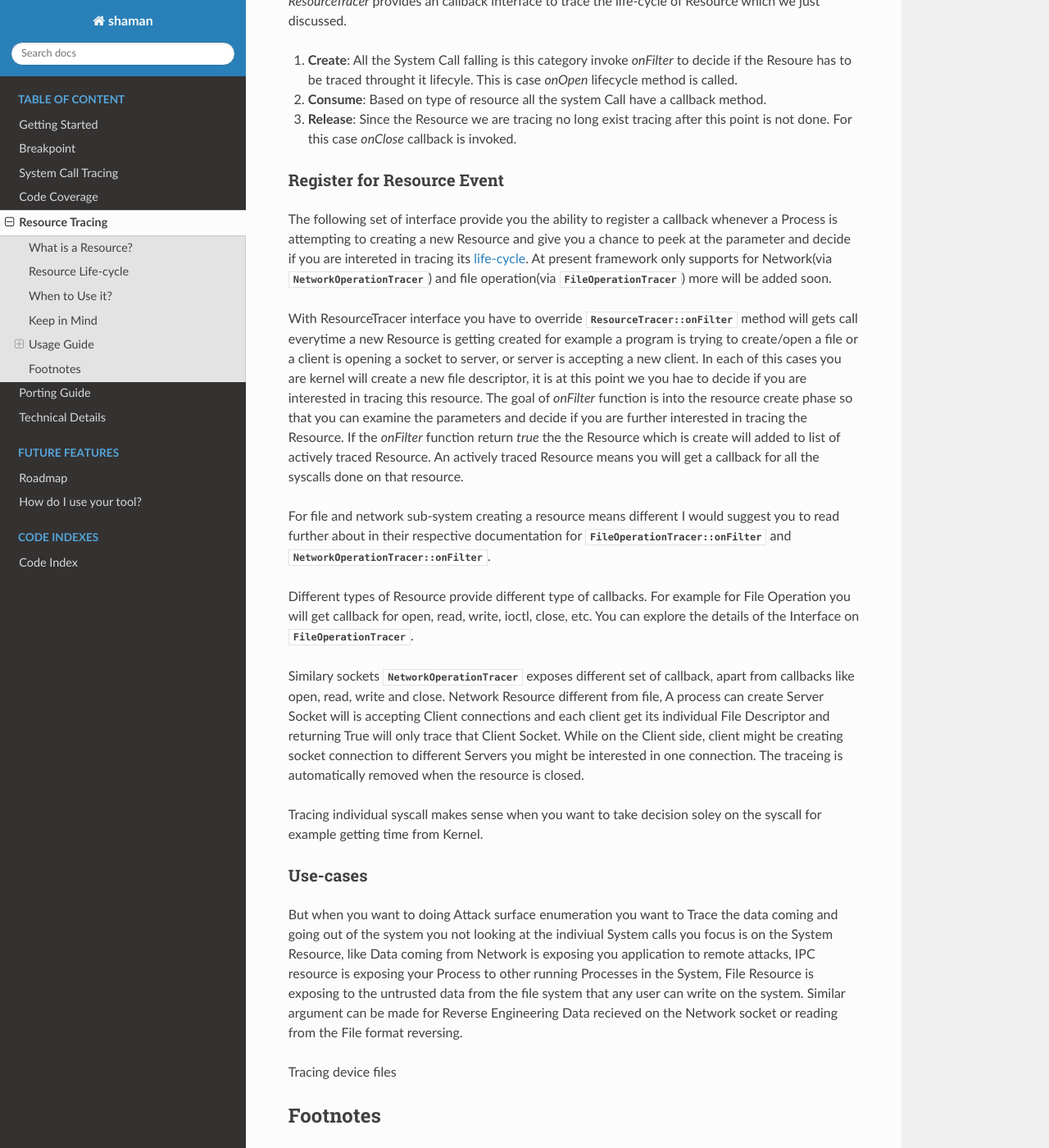
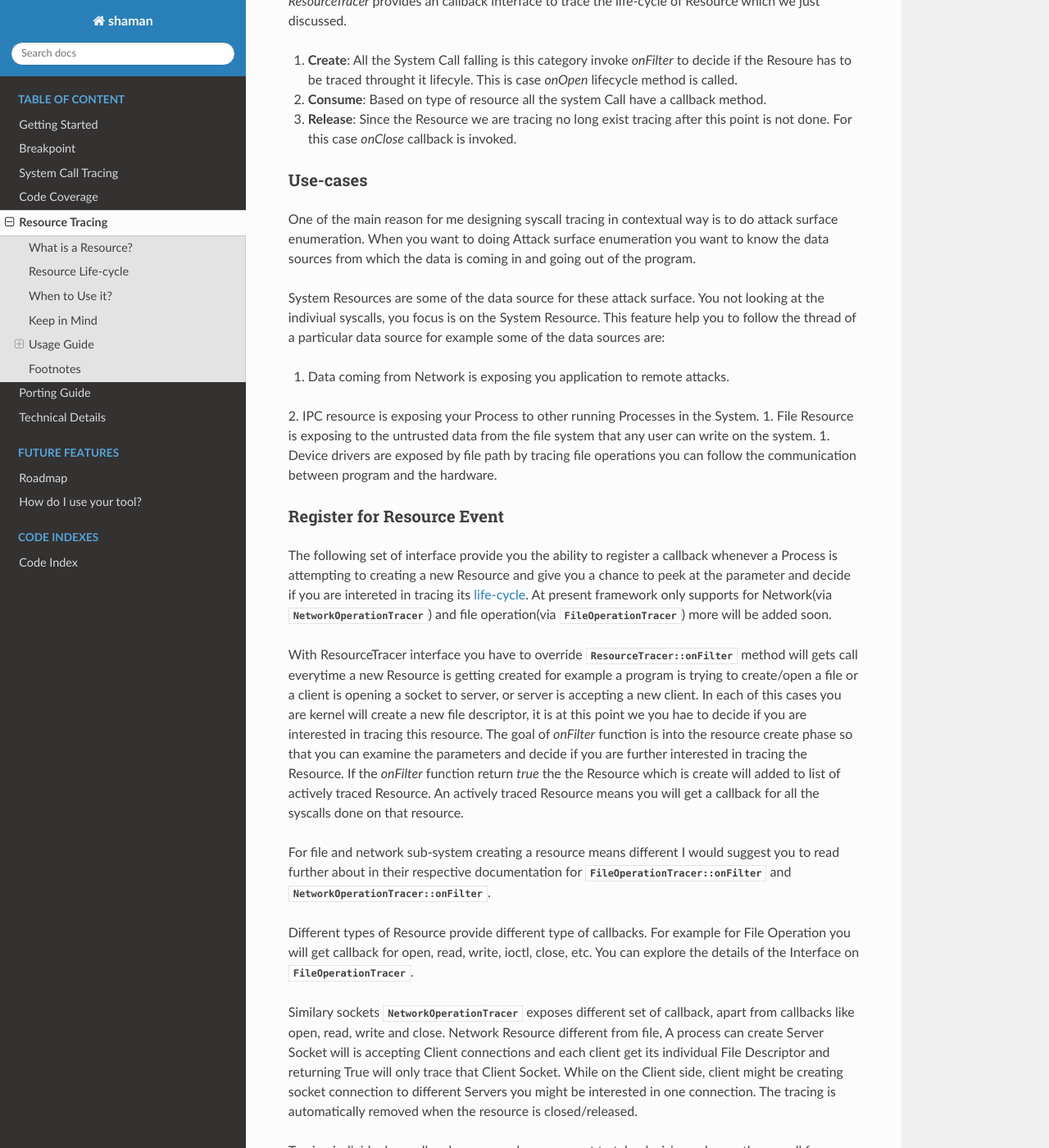
Before and after one commit to ShamanDBI/shaman-core, a Sphinx documentation site: the page built from docs/source/resource_tracing.rst, in a window 1280 px wide and 1400 px high, scrolled down 2159 px. Shown: the whole window at 82% size. Built offline with Sphinx 7.4.7 and the Read the Docs theme 3.1.0, drawn with Linux system fonts in a browser that asks for light colours; some of the changed text lies outside the part shown.

Commit message:
1. Improved documentation for Resource tracing 2. fixed build script for lib and examples 3. fixed build warnings

```diff
--- a/docs/source/resource_tracing.rst
+++ b/docs/source/resource_tracing.rst
@@ -56,6 +56,18 @@ Usage Guide
 2. **Consume**: Based on type of resource all the system Call have a callback method.
 3. **Release**: Since the Resource we are tracing no long exist tracing after this point is not done. For this case `onClose` callback is invoked.
 
+Use-cases
+---------
+
+One of the main reason for me designing syscall tracing in contextual way is to do attack surface enumeration. When you want to doing Attack surface enumeration you want to know the data sources from which the data is coming in and going out of the program.
+
+System Resources are some of the data source for these attack surface. You not looking at the indiviual syscalls, you focus is on the System Resource. This feature help you to follow the thread of a particular data source for example some of the data sources are:
+
+1. Data coming from Network is exposing you application to remote attacks.
+2. IPC resource is exposing your Process to other running Processes in the System.
+1. File Resource is exposing to the untrusted data from the file system that any user can write on the system.
+1. Device drivers are exposed by file path by tracing file operations you can follow the communication between program and the hardware.
+
 Register for Resource Event
 ---------------------------
 
@@ -67,16 +79,19 @@ For file and network sub-system creating a resource means different I would sugg
 
 Different types of Resource provide different type of callbacks. For example for File Operation you will get callback for open, read, write, ioctl, close, etc. You can explore the details of the Interface on :cpp:class:`FileOperationTracer`.
 
-Similary sockets :cpp:class:`NetworkOperationTracer` exposes different set of callback, apart from callbacks like open, read, write and close. Network Resource different from file, A process can create Server Socket will is accepting Client connections and each client get its individual File Descriptor and returning True will only trace that Client Socket. While on the Client side, client might be creating socket connection to different Servers you might be interested in one connection. The traceing is automatically removed when the resource is closed.
+Similary sockets :cpp:class:`NetworkOperationTracer` exposes different set of callback, apart from callbacks like open, read, write and close. Network Resource different from file, A process can create Server Socket will is accepting Client connections and each client get its individual File Descriptor and returning True will only trace that Client Socket. While on the Client side, client might be creating socket connection to different Servers you might be interested in one connection. The tracing is automatically removed when the resource is closed/released.
 
 Tracing individual syscall makes sense when you want to take decision soley on the syscall for example getting time from Kernel.
 
-Use-cases
----------
 
-But when you want to doing Attack surface enumeration you want to Trace the data coming and going out of the system you not looking at the indiviual System calls you focus is on the System Resource, like Data coming from Network is exposing you application to remote attacks, IPC resource is exposing your Process to other running Processes in the System, File Resource is exposing to the untrusted data from the file system that any user can write on the system. Similar argument can be made for Reverse Engineering Data recieved on the Network socket or reading from the File format reversing.
+Example Code
+------------
 
-Tracing device files
+1. A very good example of File Resource is implemented in :cpp:class:`RandomeFileData` which basically help return same sequence of random value every time you call read data from `/dev/random`. Class takes seed value as the parameter which can be used to randomize the generated data.
+2. Another interesting use-case is when a program file reads a file you want to replace the data it some other data you can use :cpp:class:`OverwriteFileData` class. Say if a binary read a configuration from a file and you want to change th configuration data without modifing the actual file you can use this class. This class take two file path parameter, first paramete is the file you want to replace and 2nd one been the file you want to replace with.
+3. This :cpp:class:`DataSocket`
+
+> Resource Tracing is still a very experimental feature and API's may change a lot.
 
 Footnotes
 =========
```
Also changed, not shown: README.md (+4 -41 lines), 7 other files.
